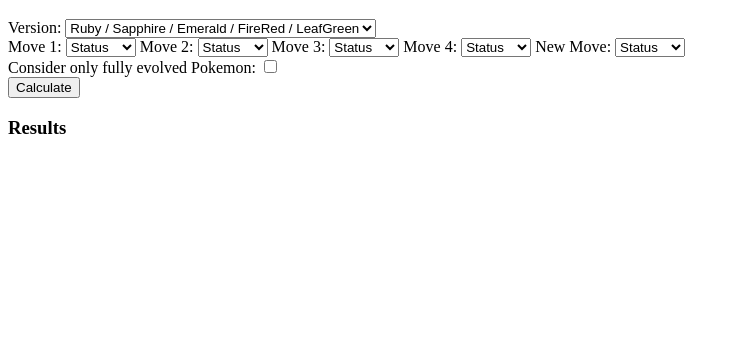
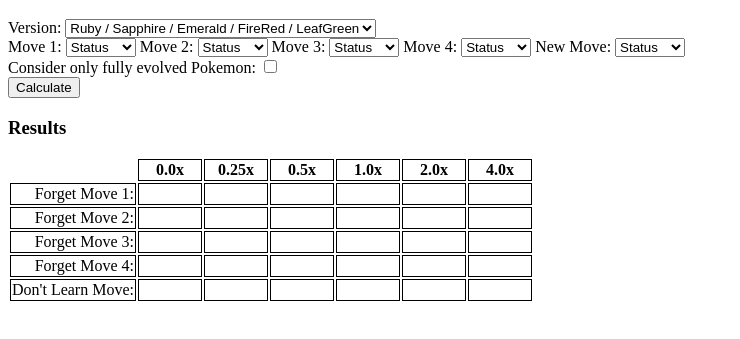
Before and after one commit to wesleystedman/pokemon-take-which-move, a plain HTML site: page index.html in a window 1280 px wide. Shown: the part 61-400 px from the top of the page, without its empty margins (0-740 px from the left). Drawn offline with Linux system fonts and the light colour scheme.

Commit message:
Improve Results Styling

```diff
--- /dev/null
+++ b/css/style.css
@@ -0,0 +1,21 @@
+* {
+    box-sizing: border-box;
+}
+
+th.col-label {
+    border: 1px solid black;
+    width: 4em;
+    text-align: center;
+}
+
+td {
+    border: 1px solid black;
+}
+
+td.row-label {
+    text-align: right;
+}
+
+td.result-cell {
+    text-align: center;
+}
--- a/index.html
+++ b/index.html
@@ -7,6 +7,7 @@
     <meta name="viewport" content="width=device-width, initial-scale=1.0">
     <title>Which Move?</title>
 
+    <link rel="stylesheet" href="./css/style.css">
     <script src="./js/main.js" type="module"></script>
 </head>
 
@@ -169,17 +170,63 @@
 
     <div class="results">
         <h3>Results</h3>
-        <table id="results-go-here">
-            <!-- <tr>
+        <table class="result-table">
+            <tr class="result-header">
                 <th></th>
-                <th>0.0x</th>
-                <th>0.25x</th>
-                <th>0.5x</th>
-                <th>1.0x</th>
-                <th>2.0x</th>
-                <th>4.0x</th>
-            </tr> -->
+                <th class="col-label">0.0x</th>
+                <th class="col-label">0.25x</th>
+                <th class="col-label">0.5x</th>
+                <th class="col-label">1.0x</th>
+                <th class="col-label">2.0x</th>
+                <th class="col-label">4.0x</th>
+            </tr>
+            <tr class="result-row">
+                <td class="row-label">Forget Move 1:</td>
+                <td id="row-1-col-1" class="result-cell"></td>
+                <td id="row-1-col-2" class="result-cell"></td>
+                <td id="row-1-col-3" class="result-cell"></td>
+                <td id="row-1-col-4" class="result-cell"></td>
+                <td id="row-1-col-5" class="result-cell"></td>
+                <td id="row-1-col-6" class="result-cell"></td>
+            </tr>
+            <tr class="result-row">
+                <td class="row-label">Forget Move 2:</td>
+                <td id="row-2-col-1" class="result-cell"></td>
+                <td id="row-2-col-2" class="result-cell"></td>
+                <td id="row-2-col-3" class="result-cell"></td>
+                <td id="row-2-col-4" class="result-cell"></td>
+                <td id="row-2-col-5" class="result-cell"></td>
+                <td id="row-2-col-6" class="result-cell"></td>
+            </tr>
+            <tr class="result-row">
+                <td class="row-label">Forget Move 3:</td>
+                <td id="row-3-col-1" class="result-cell"></td>
+                <td id="row-3-col-2" class="result-cell"></td>
+                <td id="row-3-col-3" class="result-cell"></td>
+                <td id="row-3-col-4" class="result-cell"></td>
+                <td id="row-3-col-5" class="result-cell"></td>
+                <td id="row-3-col-6" class="result-cell"></td>
+            </tr>
+            <tr class="result-row">
+                <td class="row-label">Forget Move 4:</td>
+                <td id="row-4-col-1" class="result-cell"></td>
+                <td id="row-4-col-2" class="result-cell"></td>
+                <td id="row-4-col-3" class="result-cell"></td>
+                <td id="row-4-col-4" class="result-cell"></td>
+                <td id="row-4-col-5" class="result-cell"></td>
+                <td id="row-4-col-6" class="result-cell"></td>
+            </tr>
+            <tr class="result-row">
+                <td class="row-label">Don't Learn Move:</td>
+                <td id="row-5-col-1" class="result-cell"></td>
+                <td id="row-5-col-2" class="result-cell"></td>
+                <td id="row-5-col-3" class="result-cell"></td>
+                <td id="row-5-col-4" class="result-cell"></td>
+                <td id="row-5-col-5" class="result-cell"></td>
+                <td id="row-5-col-6" class="result-cell"></td>
+            </tr>
         </table>
+        <table id="results-go-here"></table>
     </div>
 </body>
 
--- a/js/main.js
+++ b/js/main.js
@@ -11,10 +11,11 @@ const type3Elem = document.getElementById('type3');
 const type4Elem = document.getElementById('type4');
 const type5Elem = document.getElementById('type5');
 const fullyEvolvedElem = document.getElementById('fully-evolved');
-const resultsDivElem = document.getElementById('results-go-here');
 const optionsSteel = document.querySelectorAll('option[value="8"]');
 const optionsDark = document.querySelectorAll('option[value="16"]');
 const optionsFairy = document.querySelectorAll('option[value="17"]');
+const resultsDivElem = document.getElementById('results-go-here');
+const resultCells = document.querySelectorAll('.result-cell');
 
 
 // attach event handlers
@@ -45,17 +46,14 @@ function handleCalculateButtonClick(event) {
     // TODO: determine "best" result
 
     // display results
-    let outputStr = '<tr><th></th><th>0.0x</th><th>0.25x</th><th>0.5x</th><th>1.0x</th><th>2.0x</th><th>4.0x</th></tr>';
     results.forEach((result, index) => {
-        outputStr += `<tr><td>Remove move ${index + 1}:</td>`;
-        outputStr += '<td>' + result['0'] + '</td>';
-        outputStr += '<td>' + result['0.25'] + '</td>';
-        outputStr += '<td>' + result['0.5'] + '</td>';
-        outputStr += '<td>' + result['1'] + '</td>';
-        outputStr += '<td>' + result['2'] + '</td>';
-        outputStr += '<td>' + result['4'] + '</td></tr>';
+        resultCells[index * 6].innerHTML = result['0'];
+        resultCells[index * 6 + 1].innerHTML = result['0.25'];
+        resultCells[index * 6 + 2].innerHTML = result['0.5'];
+        resultCells[index * 6 + 3].innerHTML = result['1'];
+        resultCells[index * 6 + 4].innerHTML = result['2'];
+        resultCells[index * 6 + 5].innerHTML = result['4'];
     });
-    resultsDivElem.innerHTML = outputStr;
 }
 
 function handleVersionChange(event) {
```
